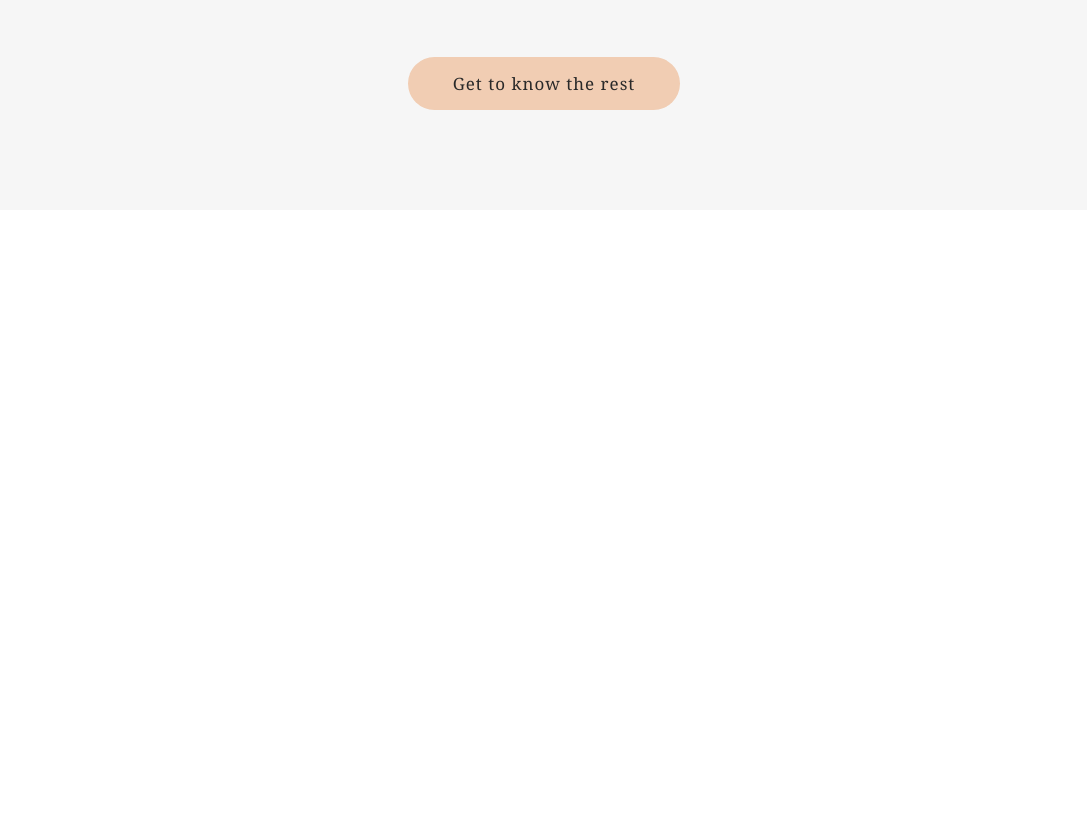
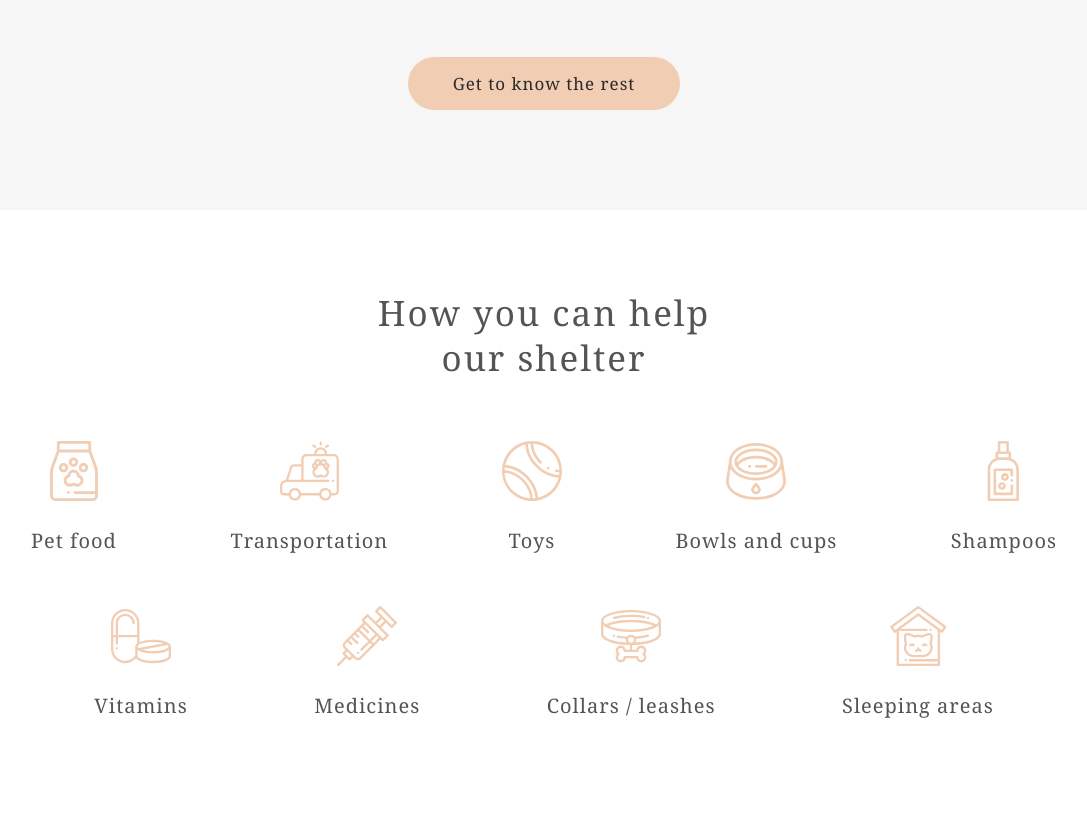
Before and after one commit to KirillKolchanov/online-store, a plain HTML site: page shelter/pages/main/index.html in a window 1280 px wide. Shown: the part 2217-3033 px from the top of the page, without its empty margins (96-1183 px from the left). Before the commit the page ends 2427 px from the top, so only its background shows below. Drawn offline with Linux system fonts and the light colour scheme.

Commit message:
feat: create help-page in Main

```diff
--- /dev/null
+++ b/shelter/pages/main/css/help-page.css
@@ -0,0 +1,42 @@
+.help-page {
+  background-color: #FFFFFF;
+  padding: 80px 127px 100px;
+}
+
+.help-title {
+  color: #545454;
+  letter-spacing: 2px;
+  line-height: 45.5px;
+  text-align: center;
+}
+
+.help-list-top {
+  margin-top: 60px;
+  display: flex;
+  flex-wrap: wrap;
+  justify-content: space-between;
+}
+
+.help-list-down {
+  margin-top: 55px;
+  display: flex;
+  flex-wrap: wrap;
+  justify-content: space-around;
+}
+
+.help-list-item {
+  display: flex;
+  flex-direction: column;
+  align-items: center;
+}
+
+.help-list-img {
+  width: 60px;
+  height: 60px;
+}
+
+.help-list-text {
+  margin-top: 30px;
+  color: #545454;
+  letter-spacing: 1px;
+}
--- a/shelter/pages/main/css/style.css
+++ b/shelter/pages/main/css/style.css
@@ -2,6 +2,7 @@
 @import url("./start-page.css");
 @import url("./about-page.css");
 @import url("./pets-page.css");
+@import url("./help-page.css");
 
 .wrapper {
   margin: 0 auto;
--- a/shelter/pages/main/index.html
+++ b/shelter/pages/main/index.html
@@ -62,6 +62,50 @@
       </div>
       <div class="pets-button-wrapper"><button class="pets-button">Get to know the rest</button></div>
     </div>
+    <div class="help-page">
+      <h2 class="help-title">How you can help<br>
+        our shelter</h2>
+      <div class="help-list-top">
+        <div class="help-list-item">
+          <img src="../../assets/icons/icon-pet-food.svg" alt="" class="help-list-img">
+          <h4 class="help-list-text">Pet food</h4>
+        </div>
+        <div class="help-list-item">
+          <img src="../../assets/icons/icon-transportation.svg" alt="" class="help-list-img">
+          <h4 class="help-list-text">Transportation</h4>
+        </div>
+        <div class="help-list-item">
+          <img src="../../assets/icons/icon-toys.svg" alt="" class="help-list-img">
+          <h4 class="help-list-text">Toys</h4>
+        </div>
+        <div class="help-list-item">
+          <img src="../../assets/icons/icon-bowls-and-cups.svg" alt="" class="help-list-img">
+          <h4 class="help-list-text">Bowls and cups</h4>
+        </div>
+        <div class="help-list-item">
+          <img src="../../assets/icons/icon-shampoos.svg" alt="" class="help-list-img">
+          <h4 class="help-list-text">Shampoos</h4>
+        </div>
+      </div>
+      <div class="help-list-down">
+        <div class="help-list-item">
+          <img src="../../assets/icons/icon-vitamins.svg" alt="" class="help-list-img">
+          <h4 class="help-list-text">Vitamins</h4>
+        </div>
+        <div class="help-list-item">
+          <img src="../../assets/icons/icon-medicines.svg" alt="" class="help-list-img">
+          <h4 class="help-list-text">Medicines</h4>
+        </div>
+        <div class="help-list-item">
+          <img src="../../assets/icons/icon-collars-leashes.svg" alt="" class="help-list-img">
+          <h4 class="help-list-text">Collars / leashes</h4>
+        </div>
+        <div class="help-list-item">
+          <img src="../../assets/icons/icon-sleeping-area.svg" alt="" class="help-list-img">
+          <h4 class="help-list-text">Sleeping areas</h4>
+        </div>
+      </div>
+    </div>
   </div>
 </body>
 </html>
```
Also changed, not shown: shelter/assets/icons/icon-bowls-and-cups.svg (added), shelter/assets/icons/icon-collars-leashes.svg (added), shelter/assets/icons/icon-medicines.svg (added), shelter/assets/icons/icon-pet-food.svg (added), shelter/assets/icons/icon-shampoos.svg (added), shelter/assets/icons/icon-sleeping-area.svg (added), shelter/assets/icons/icon-toys.svg (added), shelter/assets/icons/icon-transportation.svg (added), shelter/assets/icons/icon-vitamins.svg (added).
